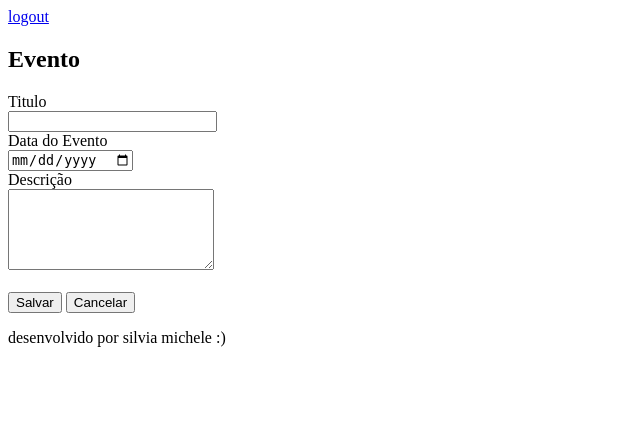
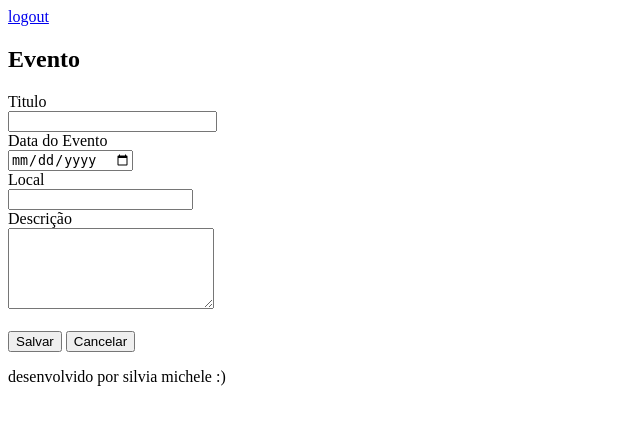
Before and after one commit to silviamichele/projeto-agenda, a Django app: page /agenda/evento/ in a window 1280 px wide. Shown: the top 425 px of the page, without its empty margins (0-640 px from the left). Run offline with Django 3.2, Linux system fonts and the light colour scheme; the visitor is signed in with stand-in values (Sample User, id 1).

Commit message:
novo campo da tabela Eventos

```diff
--- a/core/models.py
+++ b/core/models.py
@@ -2,11 +2,12 @@ from django.db import models
 from django.contrib.auth.models import User
 
 class Eventos(models.Model):
-	titulo = models.CharField(max_length=2000)
+	titulo = models.CharField(max_length=200)
 	descricao = models.TextField(blank=True)
 	data_evento = models.DateTimeField(verbose_name="Data do Evento")
 	data_criacao = models.DateTimeField(auto_now=True)
 	usuario = models.ForeignKey(User, on_delete=models.CASCADE)
+	local = models.CharField(max_length=250, blank=True)
 	class Meta:
 		db_table = 'evento'
 
--- a/core/views.py
+++ b/core/views.py
@@ -26,6 +26,7 @@ def submit_evento(request):
 		data_evento = request.POST.get('data_evento')
 		descricao = request.POST.get('descricao')
 		usuario = request.user
+		local = request.POST.get('local')
 		Eventos.objects.create(titulo=titulo,
 			data_evento=data_evento,
 			descricao=descricao,
--- a/templates/evento.html
+++ b/templates/evento.html
@@ -13,11 +13,13 @@
 		<br>
 		<input type="date" name="data_evento">
 		<br>
+		<label>Local</label>
+		<br>
+		<input type="text" name="local">
+		<br>
 		<label>Descrição</label>
 		<br>
-		<textarea name="descricao" rows="5" cols="23">
-
-		</textarea>
+		<textarea name="descricao" rows="5" cols="23"></textarea>
 		<br><br>
 		<button type="submit">Salvar</button>
 		<a href="/">
```
